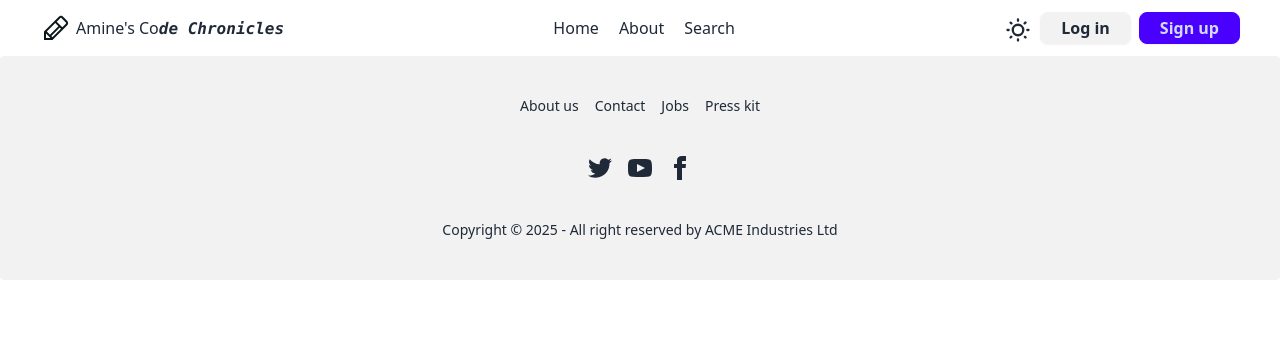
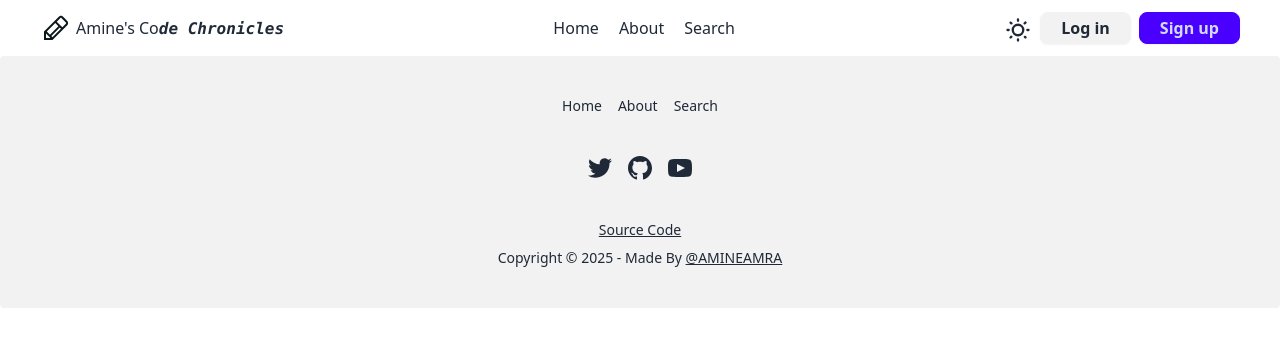
Before and after one commit to amineelamrani/Amine-Blog-MERN, a React (Vite) app in the folder client/: page / in a window 1280 px wide. Shown: the top 346 px of the page. Built offline with nearby package versions, Linux system fonts and the light colour scheme; no server answers.

Commit message:
This fixes deployment issues and Fixes #8

```diff
--- a/client/package.json
+++ b/client/package.json
@@ -12,6 +12,7 @@
   "dependencies": {
     "@reduxjs/toolkit": "^2.6.0",
     "@uiw/react-md-editor": "^4.0.5",
+    "amine-blog-code": "file:..",
     "chart.js": "^4.4.8",
     "date-fns": "^4.1.0",
     "firebase": "^11.3.1",
--- a/client/src/App.jsx
+++ b/client/src/App.jsx
@@ -19,6 +19,7 @@ import ReadArticle from "./pages/articlePages/ReadArticle";
 import createWhite from "/create-article-white.svg";
 import createBlack from "/create-article-black.svg";
 import AdminDashboard from "./pages/adminPages/AdminDashboard";
+import PageTitle from "./components/utils/PageTitle";
 
 export default function App() {
   const { theme, currentUser } = useSelector((state) => state.user);
@@ -65,7 +66,15 @@ export default function App() {
 
         <Header />
         <Routes>
-          <Route path="/" element={<Home />} />
+          <Route
+            path="/"
+            element={
+              <>
+                <PageTitle title={"Amine's Code Chronicles | Welcome"} />
+                <Home />
+              </>
+            }
+          />
           <Route path="/article/read/:articleId" element={<ReadArticle />} />
 
           <Route element={<ProtectedRoutes />}>
@@ -74,20 +83,95 @@ export default function App() {
 
           <Route element={<AdminRestricted />}>
             <Route path="article">
-              <Route path="create" element={<CreateArticle />}></Route>
+              <Route
+                path="create"
+                element={
+                  <>
+                    <PageTitle
+                      title={"Create New Article | Amine's Code Chronicles"}
+                    />
+                    <CreateArticle />
+                  </>
+                }
+              ></Route>
             </Route>
-            <Route path="/admin/dashboard" element={<AdminDashboard />}></Route>
+            <Route
+              path="/admin/dashboard"
+              element={
+                <>
+                  <PageTitle title={"DashBoard | Amine's Code Chronicles"} />
+                  <AdminDashboard />
+                </>
+              }
+            ></Route>
           </Route>
 
-          <Route path="/about" element={<About />} />
-          <Route path="/search" element={<Search />} />
-          <Route path="/sign-in" element={<SignIn />} />
-          <Route path="/sign-up" element={<SignUp />} />
-          <Route path="/forgot-password" element={<ForgotPassword />} />
-          <Route path="/reset-password/:email" element={<ResetPassword />} />
+          <Route
+            path="/about"
+            element={
+              <>
+                <PageTitle title={"About Page | Amine's Code Chronicles"} />
+                <About />
+              </>
+            }
+          />
+          <Route
+            path="/search"
+            element={
+              <>
+                <PageTitle title={"Search | Amine's Code Chronicles"} />
+                <Search />
+              </>
+            }
+          />
+          <Route
+            path="/sign-in"
+            element={
+              <>
+                <PageTitle title={"Sign In | Amine's Code Chronicles"} />
+                <SignIn />
+              </>
+            }
+          />
+          <Route
+            path="/sign-up"
+            element={
+              <>
+                <PageTitle title={"Sign Up | Amine's Code Chronicles"} />
+                <SignUp />
+              </>
+            }
+          />
+          <Route
+            path="/forgot-password"
+            element={
+              <>
+                <PageTitle
+                  title={"Forgot Password | Amine's Code Chronicles"}
+                />
+                <ForgotPassword />
+              </>
+            }
+          />
+          <Route
+            path="/reset-password/:email"
+            element={
+              <>
+                <PageTitle title={"Password Reset | Amine's Code Chronicles"} />
+                <ResetPassword />
+              </>
+            }
+          />
           <Route
             path="/account-confirmation/:email"
-            element={<ConfirmAccount />}
+            element={
+              <>
+                <PageTitle
+                  title={"Account Confirmation | Amine's Code Chronicles"}
+                />
+                <ConfirmAccount />
+              </>
+            }
           />
         </Routes>
       </div>
--- a/client/src/components/Footer.jsx
+++ b/client/src/components/Footer.jsx
@@ -1,11 +1,12 @@
+import { Link } from "react-router";
+
 export default function Footer() {
   return (
     <footer className="footer footer-center bg-base-200 text-base-content rounded p-10">
       <nav className="grid grid-flow-col gap-4">
-        <a className="link link-hover">About us</a>
-        <a className="link link-hover">Contact</a>
-        <a className="link link-hover">Jobs</a>
-        <a className="link link-hover">Press kit</a>
+        <Link to="/">Home</Link>
+        <Link to="/about">About</Link>
+        <Link to="/search">Search</Link>
       </nav>
       <nav>
         <div className="grid grid-flow-col gap-4">
@@ -20,6 +21,21 @@ export default function Footer() {
               <path d="M24 4.557c-.883.392-1.832.656-2.828.775 1.017-.609 1.798-1.574 2.165-2.724-.951.564-2.005.974-3.127 1.195-.897-.957-2.178-1.555-3.594-1.555-3.179 0-5.515 2.966-4.797 6.045-4.091-.205-7.719-2.165-10.148-5.144-1.29 2.213-.669 5.108 1.523 6.574-.806-.026-1.566-.247-2.229-.616-.054 2.281 1.581 4.415 3.949 4.89-.693.188-1.452.232-2.224.084.626 1.956 2.444 3.379 4.6 3.419-2.07 1.623-4.678 2.348-7.29 2.04 2.179 1.397 4.768 2.212 7.548 2.212 9.142 0 14.307-7.721 13.995-14.646.962-.695 1.797-1.562 2.457-2.549z"></path>
             </svg>
           </a>
+          <a
+            href="https://github.com/amineelamrani"
+            target="_blank"
+            className="link"
+          >
+            <svg
+              width="24"
+              height="24"
+              viewBox="0 0 24 24"
+              className="fill-current"
+              xmlns="http://www.w3.org/2000/svg"
+            >
+              <path d="M12 0C5.37 0 0 5.37 0 12C0 17.31 3.435 21.795 8.205 23.385C8.805 23.49 9.03 23.13 9.03 22.815C9.03 22.53 9.015 21.585 9.015 20.58C6 21.135 5.22 19.845 4.98 19.17C4.845 18.825 4.26 17.76 3.75 17.475C3.33 17.25 2.73 16.695 3.735 16.68C4.68 16.665 5.355 17.55 5.58 17.91C6.66 19.725 8.385 19.215 9.075 18.9C9.18 18.12 9.495 17.595 9.84 17.295C7.17 16.995 4.38 15.96 4.38 11.37C4.38 10.065 4.845 8.985 5.61 8.145C5.49 7.845 5.07 6.615 5.73 4.965C5.73 4.965 6.735 4.65 9.03 6.195C9.99 5.925 11.01 5.79 12.03 5.79C13.05 5.79 14.07 5.925 15.03 6.195C17.325 4.635 18.33 4.965 18.33 4.965C18.99 6.615 18.57 7.845 18.45 8.145C19.215 8.985 19.68 10.05 19.68 11.37C19.68 15.975 16.875 16.995 14.205 17.295C14.64 17.67 15.015 18.39 15.015 19.515C15.015 21.12 15 22.41 15 22.815C15 23.13 15.225 23.505 15.825 23.385C18.2072 22.5808 20.2773 21.0498 21.7438 19.0074C23.2103 16.9651 23.9994 14.5143 24 12C24 5.37 18.63 0 12 0Z"></path>
+            </svg>
+          </a>
           <a>
             <svg
               xmlns="http://www.w3.org/2000/svg"
@@ -31,23 +47,25 @@ export default function Footer() {
               <path d="M19.615 3.184c-3.604-.246-11.631-.245-15.23 0-3.897.266-4.356 2.62-4.385 8.816.029 6.185.484 8.549 4.385 8.816 3.6.245 11.626.246 15.23 0 3.897-.266 4.356-2.62 4.385-8.816-.029-6.185-.484-8.549-4.385-8.816zm-10.615 12.816v-8l8 3.993-8 4.007z"></path>
             </svg>
           </a>
-          <a>
-            <svg
-              xmlns="http://www.w3.org/2000/svg"
-              width="24"
-              height="24"
-              viewBox="0 0 24 24"
-              className="fill-current"
-            >
-              <path d="M9 8h-3v4h3v12h5v-12h3.642l.358-4h-4v-1.667c0-.955.192-1.333 1.115-1.333h2.885v-5h-3.808c-3.596 0-5.192 1.583-5.192 4.615v3.385z"></path>
-            </svg>
-          </a>
         </div>
       </nav>
       <aside>
+        <a
+          href="https://github.com/amineelamrani/Amine-Blog-MERN"
+          target="_blank"
+          className="link"
+        >
+          Source Code
+        </a>
         <p>
-          Copyright © {new Date().getFullYear()} - All right reserved by ACME
-          Industries Ltd
+          Copyright © {new Date().getFullYear()} - Made By{" "}
+          <a
+            target="_blank"
+            href="https://github.com/amineelamrani"
+            className="link"
+          >
+            @AMINEAMRA
+          </a>
         </p>
       </aside>
     </footer>
--- /dev/null
+++ b/client/src/components/utils/PageTitle.jsx
@@ -0,0 +1,10 @@
+import { useEffect } from "react";
+
+export default function PageTitle({ title }) {
+  useEffect(() => {
+    document.title = title.charAt(0).toUpperCase() + title.slice(1);
+    // document.title = title;
+  }, [title]);
+
+  return null; // This component doesn't render anything
+}
--- a/client/src/pages/Profile.jsx
+++ b/client/src/pages/Profile.jsx
@@ -4,6 +4,7 @@ import { changeProfilePicture, signOut } from "../redux/user/userSlice";
 import ConfirmButtonCheck from "../components/svgComponents/ConfirmButtonCheck";
 import { useEffect, useState } from "react";
 import ActionConfirmation from "../components/ActionConfirmation";
+import PageTitle from "../components/utils/PageTitle";
 
 // in the profile route => I will have
 // [signOut - delete account - Update name - update profile picture (delete the existing one) - Update Password - possibility to go to admin dashboard if admin on it ]
@@ -137,6 +138,7 @@ export default function Profile() {
 
   return (
     <div className="flex flex-col w-full items-center py-14 gap-3">
+      <PageTitle title={"Profile Page | Amine's Code Chronicles"} />
       {error.error && (
         <div className="toast z-50">
           <div className="alert alert-error">
--- a/client/src/pages/articlePages/ReadArticle.jsx
+++ b/client/src/pages/articlePages/ReadArticle.jsx
@@ -5,6 +5,7 @@ import ArticleCommentsSections from "../../components/ArticleCommentsSections";
 import { useSelector } from "react-redux";
 import ArticleAuthorSection from "../../components/ArticleAuthorSection";
 import RecentArticlesSection from "../../components/RecentArticlesSection";
+import PageTitle from "../../components/utils/PageTitle";
 
 export default function ReadArticle() {
   const [articleData, setArticleData] = useState(null);
@@ -69,6 +70,11 @@ export default function ReadArticle() {
 
   return (
     <div className="container">
+      <PageTitle
+        title={`${
+          articleData ? articleData.title : "Loading..."
+        } | Amine's Code Chronicles`}
+      />
       {!articleData && (
         <div className="flex w-full justify-center">
           <span className="loading loading-spinner loading-lg"></span>
```
Also changed, not shown: 2 other files (tests, documents, lock files or other folders).
